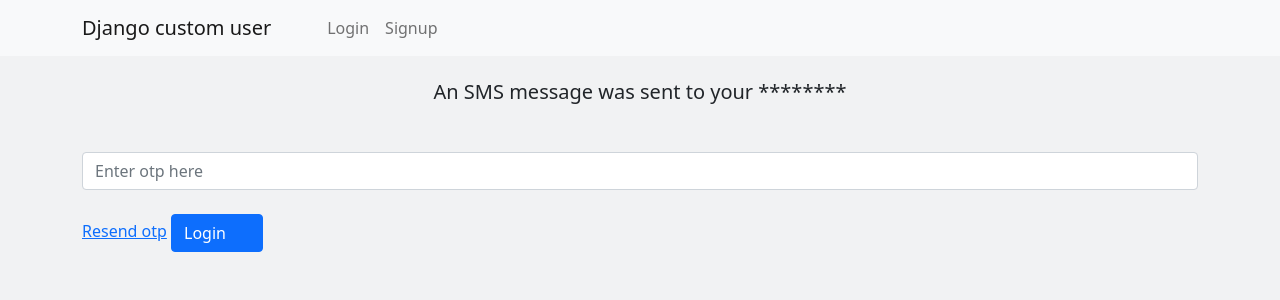
After one commit to nikhil-sutariya/customuser, a Django app: page /resend-otp/ in a window 1280 px wide. The commit adds this page. Shown: the top 300 px of the page. Run offline with Django 3.2, Linux system fonts and the light colour scheme.

Commit message:
login using otp added

```diff
--- a/acc_app/forms.py
+++ b/acc_app/forms.py
@@ -1,8 +1,8 @@
 from django.contrib.auth.forms import UserCreationForm
-from .models import CustomUser
+from .models import User
 from django.utils.translation import gettext_lazy as _
 
 class UserAdminCreationForm(UserCreationForm):
     class Meta:
-        model = CustomUser
+        model = User
         fields = ['first_name','last_name', 'phone', 'email']
--- a/acc_app/urls.py
+++ b/acc_app/urls.py
@@ -1,9 +1,13 @@
 from django.urls import path
-from . import views
+from acc_app import views
 
 urlpatterns = [
     path('', views.index, name='index'),
-    path('login/', views.login_user, name='login'),
-    path('logout/', views.logout_user, name='logout'),
-    path('signup/', views.signup, name='signup')
+    path('login/', views.login_user, name='login-view'),
+    path('login/verify-otp/', views.verify_otp, name='verify-otp'),
+    path('resend-otp/', views.resend_otp, name='resend-otp'),
+    path('logout/', views.logout_user, name='logout-view'),
+    path('signup/', views.signup_view, name='signup-view'),
+    path('signup-confirm/', views.signup_confirm, name='signup-confirm'),
+    path('verify-user/<uidb64>/<token>/', views.verify_user, name='verify-user'),
 ]
--- a/acc_app/views.py
+++ b/acc_app/views.py
@@ -1,30 +1,113 @@
 from django.shortcuts import render, redirect
-from django.contrib.auth import authenticate, login, logout
-from .forms import UserAdminCreationForm
+from django.contrib.auth import authenticate, login, logout, get_user_model
+from acc_app.forms import *
+from acc_app.models import *
+from django.contrib.auth.decorators import login_required
+from acc_app.utils import Utils
+from django.contrib.auth.tokens import PasswordResetTokenGenerator
+from django.utils.encoding import smart_str, force_str, smart_bytes, DjangoUnicodeDecodeError
+from django.utils.http import urlsafe_base64_decode, urlsafe_base64_encode
+from django.contrib.sites.shortcuts import get_current_site
+from django.urls import reverse
+from django.http import HttpResponse
+import base64
+from django.contrib import messages
 
+@login_required(login_url='/login/')
 def index(request):
     return render(request, 'index.html')
 
 def login_user(request):
     email = request.POST.get('email')
     password = request.POST.get('password')
-    print(email,'-----',password)
     user = authenticate(request, email=email, password=password)
+    request.session['email'] = email
     if user is not None:
-        login(request, user)
-        return redirect('index')
+        Utils.send_otp_mobile(user.phone , user)
+        return redirect('verify-otp')
     else:
         return render(request, 'login.html')
 
+def verify_otp(request):
+    if request.session.has_key('email'):
+        email = request.session['email']
+        user = User.objects.get(email = email)
+        if request.method == 'POST':
+            phone_otp = request.POST.get('phone_otp')
+            if phone_otp == user.phone_otp:
+                user.is_phone_verified = True
+                user.phone_otp = None
+                user.save()
+                login(request, user)
+                return redirect('index')
+
+            else:
+                context = {'user': user}
+                messages.error(request, "Your otp is worng")
+                return render(request, 'otp-verification.html', context)
+
+    return render(request, 'otp-verification.html', {'user': user})
+
+def resend_otp(request):
+    if request.session.has_key('email'):
+        email = request.session['email']
+        user = User.objects.get(email = email)
+
+        status_new , time = Utils.send_otp_mobile(user.phone, user)
+
+        if not status_new:
+            messages.error(request, 'Try after few seconds')
+            return redirect('otp-verification')
+
+        else:
+            Utils.send_otp_mobile(user.phone, user)
+            messages.success(request, 'New otp sent')
+            return redirect('otp-verification')
+
+    return render(request, 'otp-verification.html')
+
 def logout_user(request):
     logout(request)
-    return redirect('login')
+    return render(request, 'index.html')
 
-def signup(request):
+def signup_view(request):
     form = UserAdminCreationForm()
     if request.method == 'POST':
         form = UserAdminCreationForm(request.POST)
         if form.is_valid():
-            form.save()
-            return redirect('index')
+            user = form.save(commit=False)
+            user.is_active = False
+            user.save()
+
+            current_site = get_current_site(request).domain
+            uidb64 = urlsafe_base64_encode(smart_bytes(user.id))
+            token = PasswordResetTokenGenerator().make_token(user)
+            relativeLink = reverse('verify-user', kwargs={'uidb64': uidb64, 'token': token})
+            absurl = 'http://'+ current_site + relativeLink
+            email_body = 'Hi '+ user.email + ', Click below link to verify your account. \n' + absurl
+            data = {'email_subject': 'Verify your account', 'email_body': email_body, 'to_email': user.email}
+            Utils.send_email(data)
+            return redirect('signup-confirm')
+
     return render(request, 'signup.html', {'form': form})
+
+def signup_confirm(request):
+    return render(request, 'signup-confirm.html')
+
+def verify_user(request, uidb64, token):
+    User = get_user_model()
+    try:
+        id = smart_str(urlsafe_base64_decode(uidb64))
+        user = User.objects.get(id = id)
+
+    except(TypeError, ValueError, OverflowError, User.DoesNotExist):
+        user = None
+
+    if user is not None and PasswordResetTokenGenerator().check_token(user, token):
+        user.is_active = True
+        user.is_email_verified = True
+        user.save()
+        messages.success(request,"You are now verified, please login to continue.")
+        return redirect('login')
+    else:
+        return HttpResponse('Activation link is invalid!')
--- a/api/urls.py
+++ b/api/urls.py
@@ -3,8 +3,9 @@ from . import views
 from rest_framework_simplejwt import views as jwt_views
 
 urlpatterns = [
-    path('', views.UserList.as_view(), name = 'userlist'),
-    path('<int:pk>/', views.UserDetails.as_view(), name = 'user'),
-    path('token/', jwt_views.TokenObtainPairView.as_view(), name ='token_obtain_pair'),
-    path('token/refresh/', jwt_views.TokenRefreshView.as_view(), name ='token_refresh'),
+    path('login/', jwt_views.TokenObtainPairView.as_view(), name ='token_obtain_pair'),
+    path('logout/', views.LogoutView.as_view(), name='auth_logout'),
+    path('login/refresh/', jwt_views.TokenRefreshView.as_view(), name ='token_refresh'),
+    path('register', views.RegisterView.as_view(), name = 'userlist'),
+    path('user/<int:pk>/', views.UserDetails.as_view(), name = 'user'),
 ]
--- a/templates/base.html
+++ b/templates/base.html
@@ -20,22 +20,24 @@
                 <ul class="navbar-nav">
                     {% if user.is_authenticated %}
                     <li class="nav-item">
-                        <a class="nav-link" aria-current="page" href="{% url 'logout' %}">Logout</a>
+                        <a class="nav-link" aria-current="page" href="{% url 'logout-view' %}">Logout</a>
                     </li>
                     {% else %}
                     <li class="nav-item">
-                        <a class="nav-link {% block nav_item_login %}{% endblock %}" aria-current="page" href="{% url 'login' %}">Login</a>
+                        <a class="nav-link {% block nav_item_login %}{% endblock %}" aria-current="page" href="{% url 'login-view' %}">Login</a>
                     </li>
                     <li class="nav-item">
-                        <a class="nav-link {% block nav_item_signup %}{% endblock %}" aria-current="page" href="{% url 'signup' %}">Signup</a>
+                        <a class="nav-link {% block nav_item_signup %}{% endblock %}" aria-current="page" href="{% url 'signup-view' %}">Signup</a>
                     </li>
                     {% endif %}
                 </ul>
             </div>
         </div>
     </nav>
-      {% block content %}
-      {% endblock %}
+    <div class="container mt-4">
+        {% block content %}
+        {% endblock %}
+    </div>
     <script src="https://cdn.jsdelivr.net/npm/bootstrap@5.0.2/dist/js/bootstrap.bundle.min.js"></script>
 </body>
 </html>
--- /dev/null
+++ b/templates/otp-verification.html
@@ -0,0 +1,23 @@
+{% extends 'base.html' %}
+{% block title %}Verify otp {% endblock %}
+{% block content %}
+{% if messages %}
+    {% for message in messages %}
+    <div class="alert alert-{{ message.tags }} alert-dismissible fade show" role="alert">
+        <p>{{message}}</p>
+        <button type="button" class="btn-close" data-bs-dismiss="alert" aria-label="Close"></button>
+    </div>
+    {% endfor %}
+{% endif %}
+<h5 class="text-center">An SMS message was sent to your ********{{ user.phone|slice:"-2:" }}</h5>
+<div class="login-form mt-5">
+    <form method="post">
+        {% csrf_token %}
+        <div class="form-group">
+            <input type="number" class="form-control mt-2" id="phone_otp" name="phone_otp" placeholder="Enter otp here" maxlength="4" required>
+        </div><br>
+        <a href="{% url 'resend-otp' %}">Resend otp</a>
+        <button type="submit" class="btn btn-primary">Login <i class="fas fa-long-arrow-right mt-1 ms-4"></i></button>
+    </form>
+</div>
+{% endblock %}
--- /dev/null
+++ b/templates/signup-confirm.html
@@ -0,0 +1,5 @@
+{% extends 'base.html' %}
+{% block title %}Email sent {% endblock %}
+{% block content %}
+    <h3>Please check your E-mail. We have sent you a verification link.</h3>
+{% endblock %}
--- a/templates/signup.html
+++ b/templates/signup.html
@@ -1,7 +1,6 @@
 {% extends 'base.html' %}
 {% block nav_item_signup %}active{% endblock %}
 {% block content %}
-<div class="container mt-5">
 <h5>You can signup here</h5>
 <form method="post" class="mt-4">
     {% if form.errors %}
@@ -28,7 +27,7 @@
         <input type="email" class="form-control mt-2 bg-light" id="email" name="email" placeholder="Enter your email address">
     </div><br>
     <div class="form-group w-50">
-            <label for="password1" class="form-control-label">Passowrd</label>
+        <label for="password1" class="form-control-label">Passowod</label>
         <input type="password" class="form-control mt-2 bg-light" id="password1" name="password1" placeholder="Enter your password">
     </div><br>
     <div class="form-group w-50">
@@ -37,5 +36,4 @@
     </div><br>
     <button type="submit" class="btn btn-success">Sign up</button>
 </form>
-</div>
 {% endblock %}
```
Also changed, not shown: acc/settings.py (+10 -1 lines), acc_app/admin.py (+4 -3 lines), acc_app/models.py (+9 -8 lines), acc_app/utils.py (added, +25 -0 lines), api/serializer.py (+17 -4 lines), api/views.py (+31 -7 lines), acc_app/migrations/0001_initial.py, db.sqlite3. Lines whose indentation alone changed are shown as unchanged.
